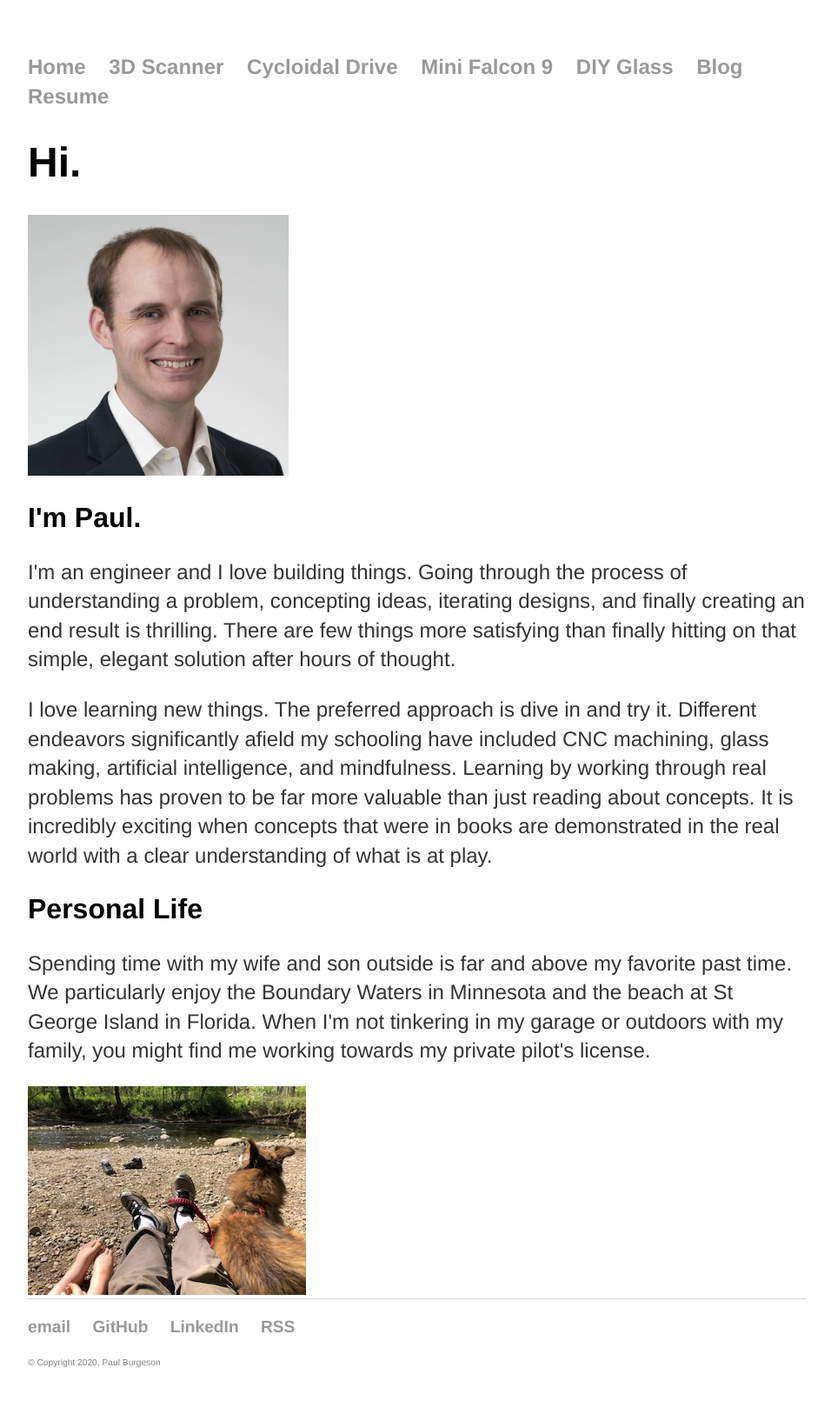
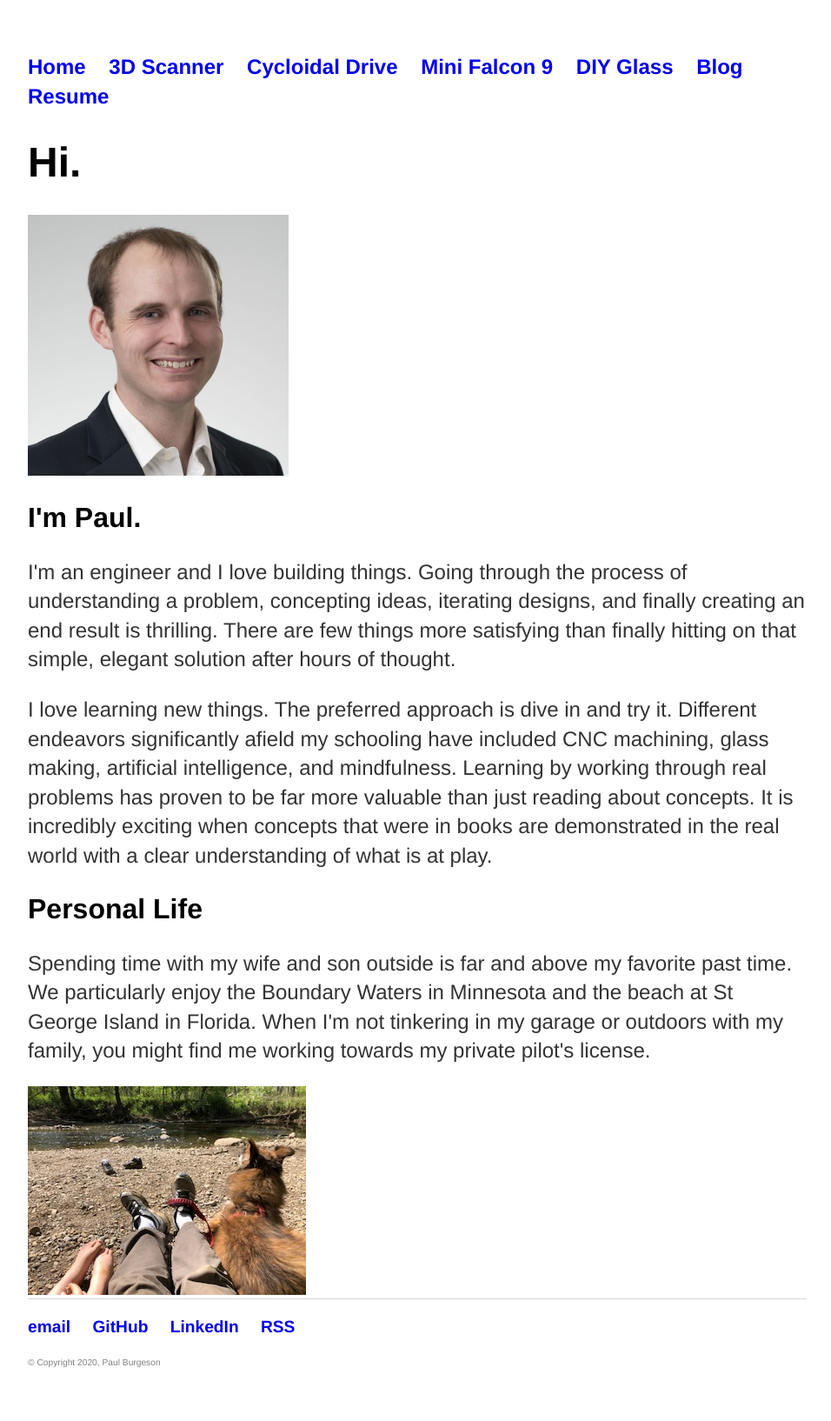
Before and after one commit to pburgeson/pburgeson.github.io, a Jekyll site: the page built from index.html, in a window 1280 px wide. Shown: the whole page at 87% size, without its empty margins (160-1116 px from the left). Built offline with Jekyll 4.4.1, drawn with Linux system fonts in a browser that asks for light colours.

Commit message:
Changing hyperlink color

```diff
--- a/css/main.css
+++ b/css/main.css
@@ -14,7 +14,7 @@ nav ul li, footer ul li {
 }
 a {
     text-decoration: none;
-    color: #999;
+    color: #0000EE;
 }
 a:hover {
     text-decoration: underline;
```
